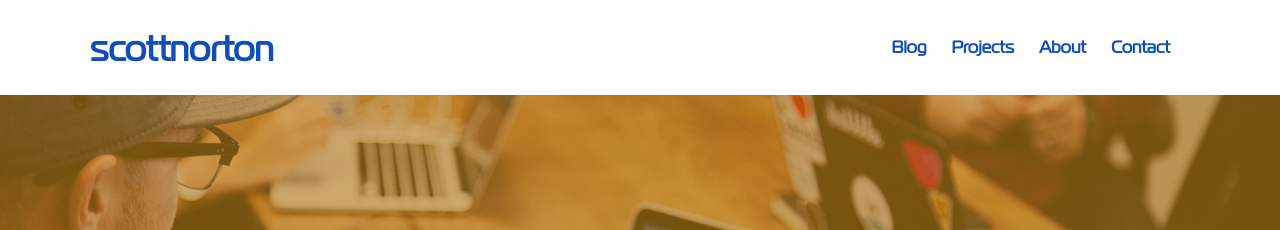
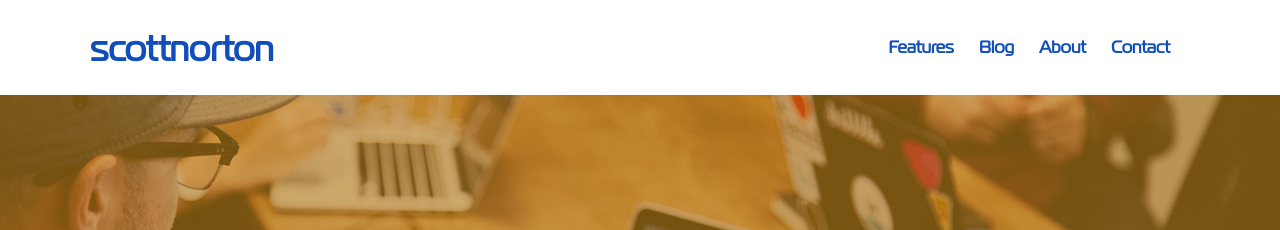
Before and after one commit to 729studios/scottnorton-io.github.io, a Jekyll site: the page built from _pages/thanks.md, in a window 1280 px wide. Shown: the top 230 px of the page. Built offline with Jekyll 4.4.1, drawn with Linux system fonts in a browser that asks for light colours; nearby versions of some CDN libraries.

Commit message:
Update settings.yml

```diff
--- a/_data/settings.yml
+++ b/_data/settings.yml
@@ -8,10 +8,10 @@ header_settings:
 
 menu_settings:
   menu_items:
+    - title: 'Features'
+      url: '/'
     - title: 'Blog'
       url: '/blog/'
-    - title: 'Projects'
-      url: '/'
     - title: 'About'
       url: '/about'
     - title: 'Contact'
```
